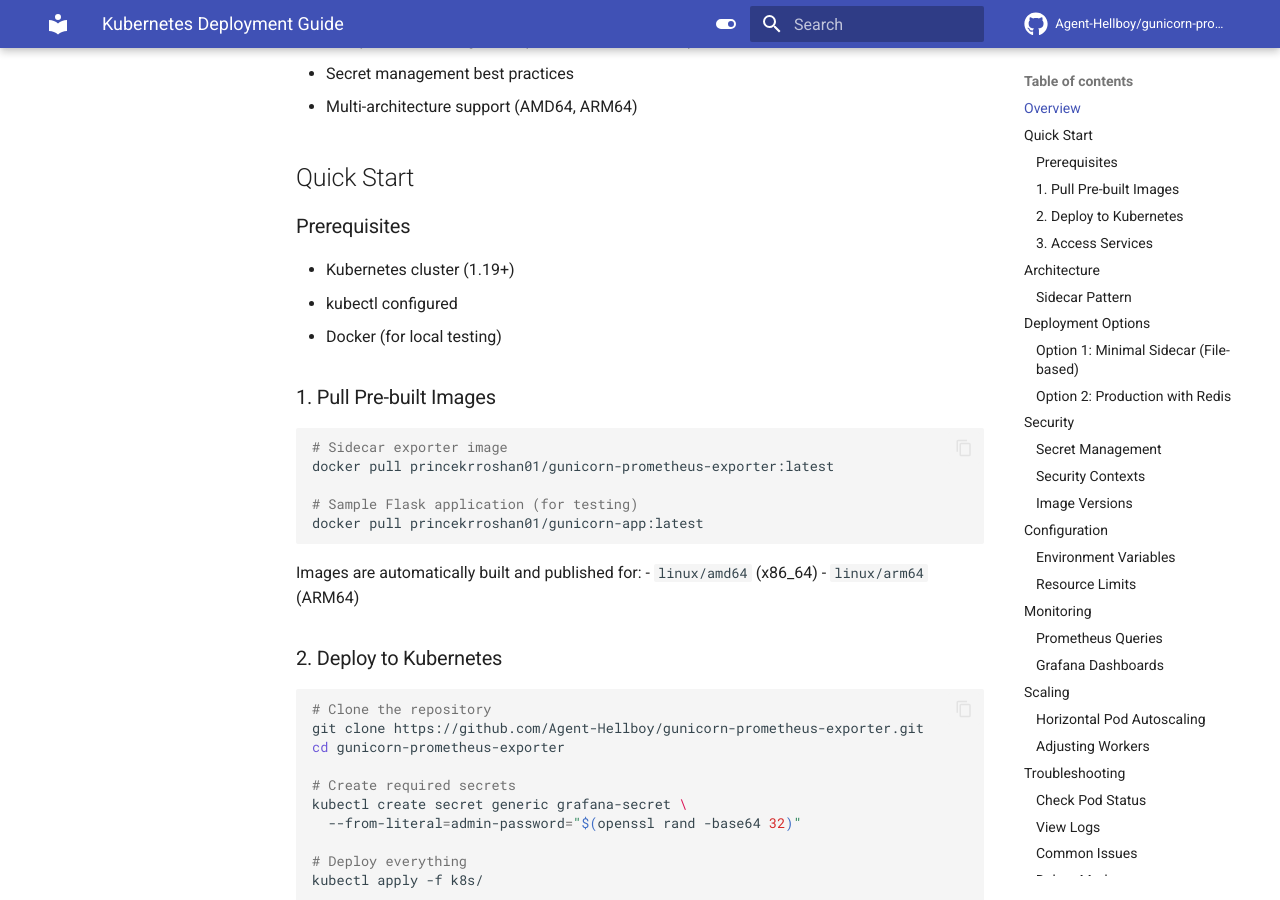
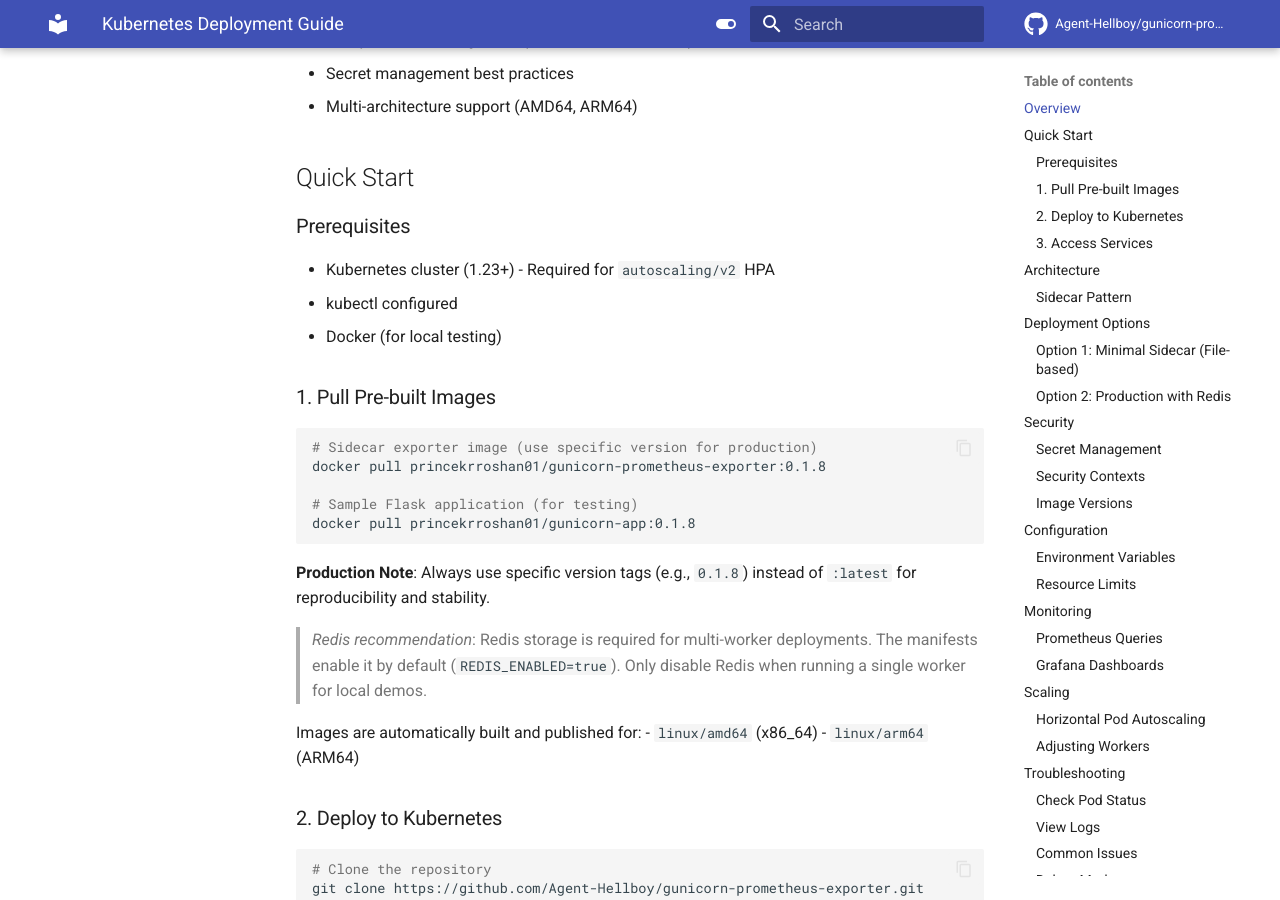
Before and after one commit to Agent-Hellboy/gunicorn-prometheus-exporter, an MkDocs documentation site: the page built from docs/examples/kubernetes-deployment.md, in a window 1280 px wide and 900 px high, scrolled down 485 px. Built offline with MkDocs 1.6.1 and Material for MkDocs 9.7.7, drawn with Linux system fonts in a browser that asks for light colours; comment, search, counter and statistics services are not loaded; some of the changed text lies outside the part shown.

Commit message:
docs: recommend Redis-backed storage by default
- Update README and docs to call out Redis as production default
- Add Redis recommendations to Docker Compose/K8s guides
- Enable Redis in default YAML config for sidecar
- Replace placeholder registry references with Docker Hub path
- Pin image examples to version 0.1.8 for reproducibility

````diff
--- a/docs/examples/kubernetes-deployment.md
+++ b/docs/examples/kubernetes-deployment.md
@@ -17,19 +17,23 @@
 
 ### Prerequisites
 
-- Kubernetes cluster (1.19+)
+- Kubernetes cluster (1.23+) - Required for `autoscaling/v2` HPA
 - kubectl configured
 - Docker (for local testing)
 
 ### 1. Pull Pre-built Images
 
 ```bash
-# Sidecar exporter image
-docker pull princekrroshan01/gunicorn-prometheus-exporter:latest
+# Sidecar exporter image (use specific version for production)
+docker pull princekrroshan01/gunicorn-prometheus-exporter:0.1.8
 
 # Sample Flask application (for testing)
-docker pull princekrroshan01/gunicorn-app:latest
+docker pull princekrroshan01/gunicorn-app:0.1.8
 ```
+
+**Production Note**: Always use specific version tags (e.g., `0.1.8`) instead of `:latest` for reproducibility and stability.
+
+> *Redis recommendation*: Redis storage is required for multi-worker deployments. The manifests enable it by default (`REDIS_ENABLED=true`). Only disable Redis when running a single worker for local demos.
 
 Images are automatically built and published for:
 - `linux/amd64` (x86_64)
@@ -132,7 +136,7 @@
     spec:
       containers:
         - name: app
-          image: princekrroshan01/gunicorn-app:latest
+          image: princekrroshan01/gunicorn-app:0.1.8
           securityContext:
             allowPrivilegeEscalation: false
             runAsNonRoot: true
@@ -158,7 +162,7 @@
               cpu: "500m"
 
         - name: prometheus-exporter
-          image: princekrroshan01/gunicorn-prometheus-exporter:latest
+          image: princekrroshan01/gunicorn-prometheus-exporter:0.1.8
           securityContext:
             allowPrivilegeEscalation: false
             runAsNonRoot: true
--- a/pyproject.toml
+++ b/pyproject.toml
@@ -1,6 +1,6 @@
 [project]
 name = "gunicorn-prometheus-exporter"
-version = "0.1.7"
+version = "0.1.8"
 description = "A comprehensive Prometheus metrics exporter for Gunicorn WSGI servers with innovative Redis-based storage, YAML configuration support, advanced signal handling, and support for all worker types (sync, thread, eventlet, gevent)"
 readme = "README.md"
 authors = [
````
Also changed, not shown: CHANGELOG.md (+16 -0 lines), DOCKER_HUB_GUIDE.md (+20 -20 lines), DOCKER_HUB_README.md (+5 -5 lines), README.md (+8 -4 lines), docker/README.md (+17 -15 lines), docs/examples/deployment-guide.md (+5 -5 lines), docs/index.md (+5 -3 lines), k8s/README.md (+1 -1 lines), 3 other files.
